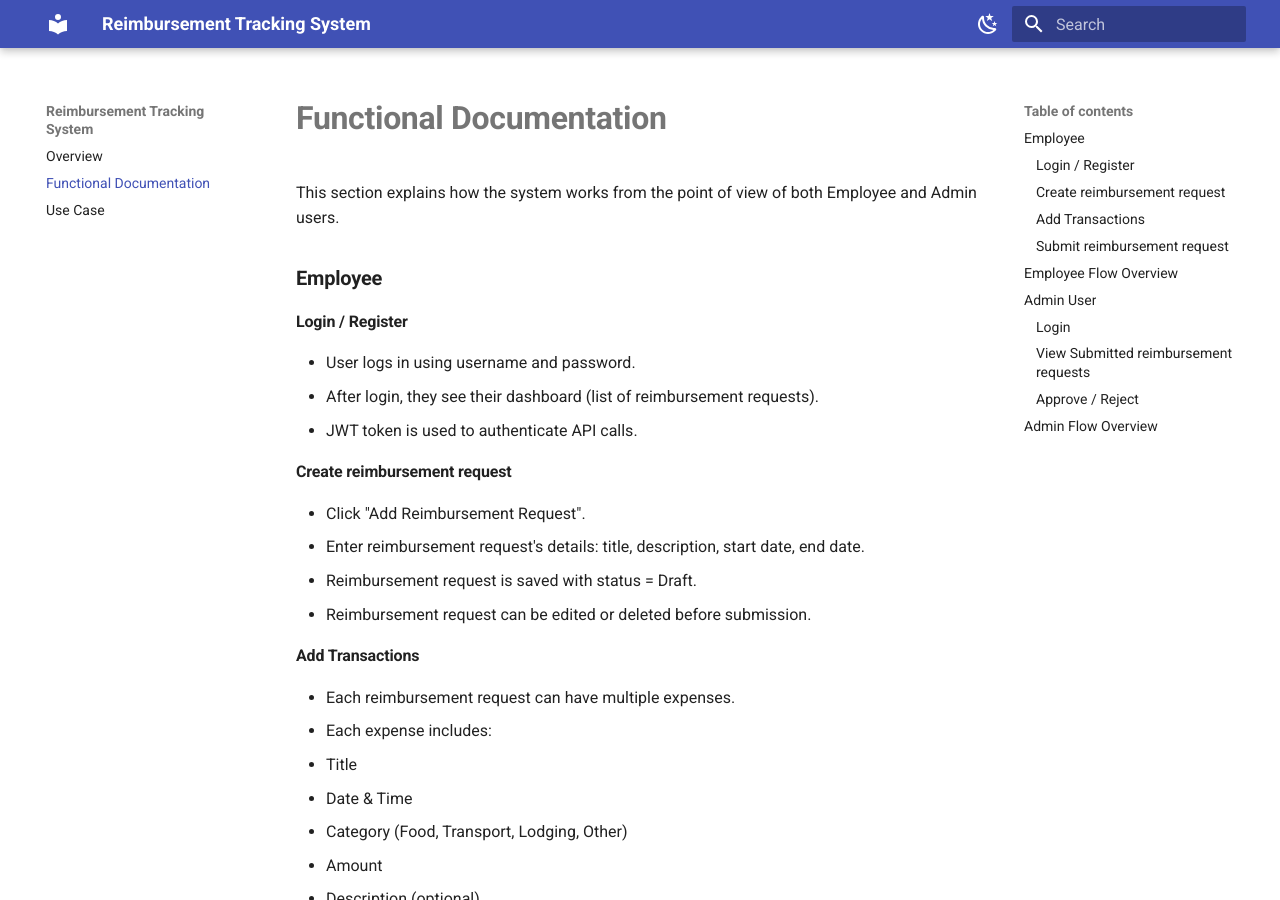
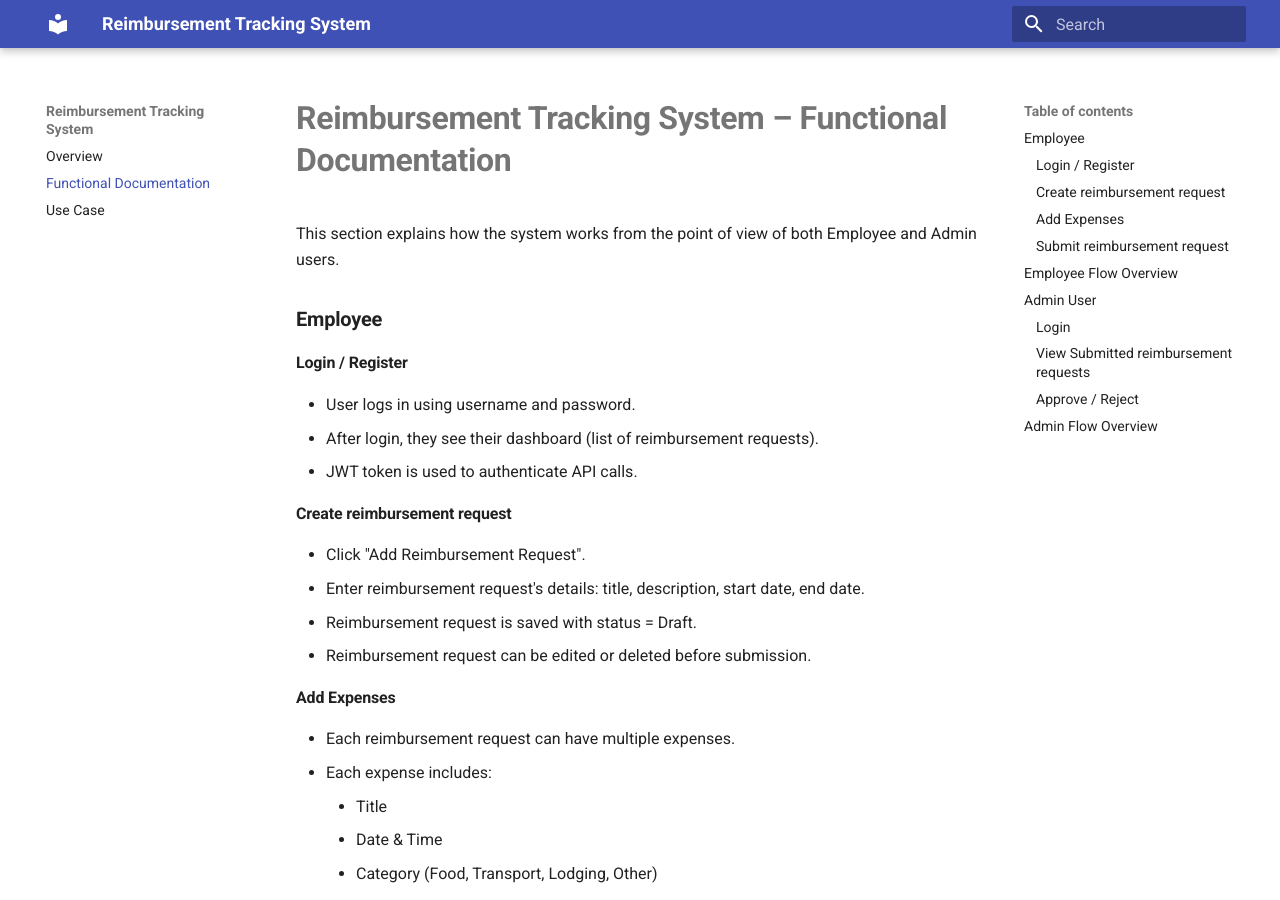
Before and after one commit to tanmayrathi-gkmit/reimbursement-tracking-system-doc, an MkDocs documentation site: the page built from docs/functional.md, in a window 1280 px wide and 900 px high. Built offline with MkDocs 1.6.1 and Material for MkDocs 9.7.7, drawn with Linux system fonts in a browser that asks for light colours; some of the changed text lies outside the part shown.

Commit message:
fixed: some errors

```diff
--- a/docs/functional.md
+++ b/docs/functional.md
@@ -1,4 +1,4 @@
-# **Functional Documentation**
+# **Reimbursement Tracking System – Functional Documentation**
 
 This section explains how the system works from the point of view of both Employee and Admin users.
 
@@ -15,14 +15,14 @@ This section explains how the system works from the point of view of both Employ
 - Reimbursement request is saved with status = Draft.
 - Reimbursement request can be edited or deleted before submission.
 
-#### Add Transactions
+#### Add Expenses
 - Each reimbursement request can have multiple expenses.
 - Each expense includes:
-  - Title
-  - Date & Time
-  - Category (Food, Transport, Lodging, Other)
-  - Amount
-  - Description (optional)
+    - Title
+    - Date & Time
+    - Category (Food, Transport, Lodging, Other)
+    - Amount
+    - Description (optional)
 - User can edit or delete expenses while reimbursement request is still Draft.
 
 #### Submit reimbursement request
@@ -35,7 +35,7 @@ This section explains how the system works from the point of view of both Employ
 
 ### **Employee Flow Overview**
 
-![Employee Reimbursement Flowchart](assets/images/employee-flow.svg){ width="50%" style="display:block; margin-left:auto; margin-right:auto;" }
+![Employee Reimbursement Flowchart](assets/images/emp-flow.svg){ width="50%" style="display:block; margin-left:auto; margin-right:auto;" }
 
 ---
 
--- a/mkdocs.yml
+++ b/mkdocs.yml
@@ -12,15 +12,15 @@ theme:
     - scheme: default
       primary: indigo
       accent: indigo
-      toggle:
-        icon: material/weather-night
-        name: Switch to dark mode
-    - scheme: slate
-      primary: indigo
-      accent: indigo
-      toggle:
-        icon: material/weather-sunny
-        name: Switch to light mode
+    #   toggle:
+    #     icon: material/weather-night
+    #     name: Switch to dark mode
+    # - scheme: slate
+    #   primary: indigo
+    #   accent: indigo
+    #   toggle:
+    #     icon: material/weather-sunny
+    #     name: Switch to light mode
 
   features:
     - navigation.instant
```
Also changed, not shown: other parts of docs/functional.md (+1 -1 lines), docs/bus-sys-use.md (+2 -2 lines), docs/index.md (+2 -5 lines), docs/assets/images/emp-flow.svg (added).
